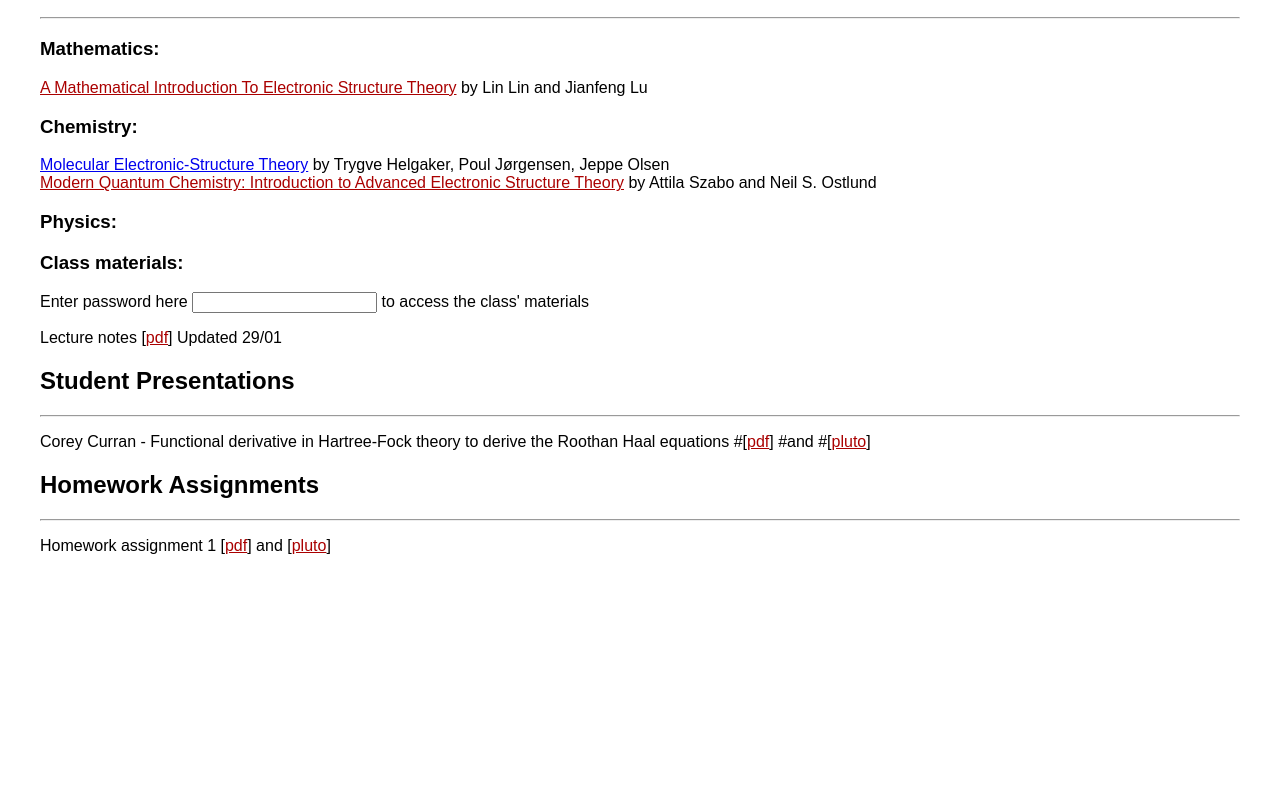
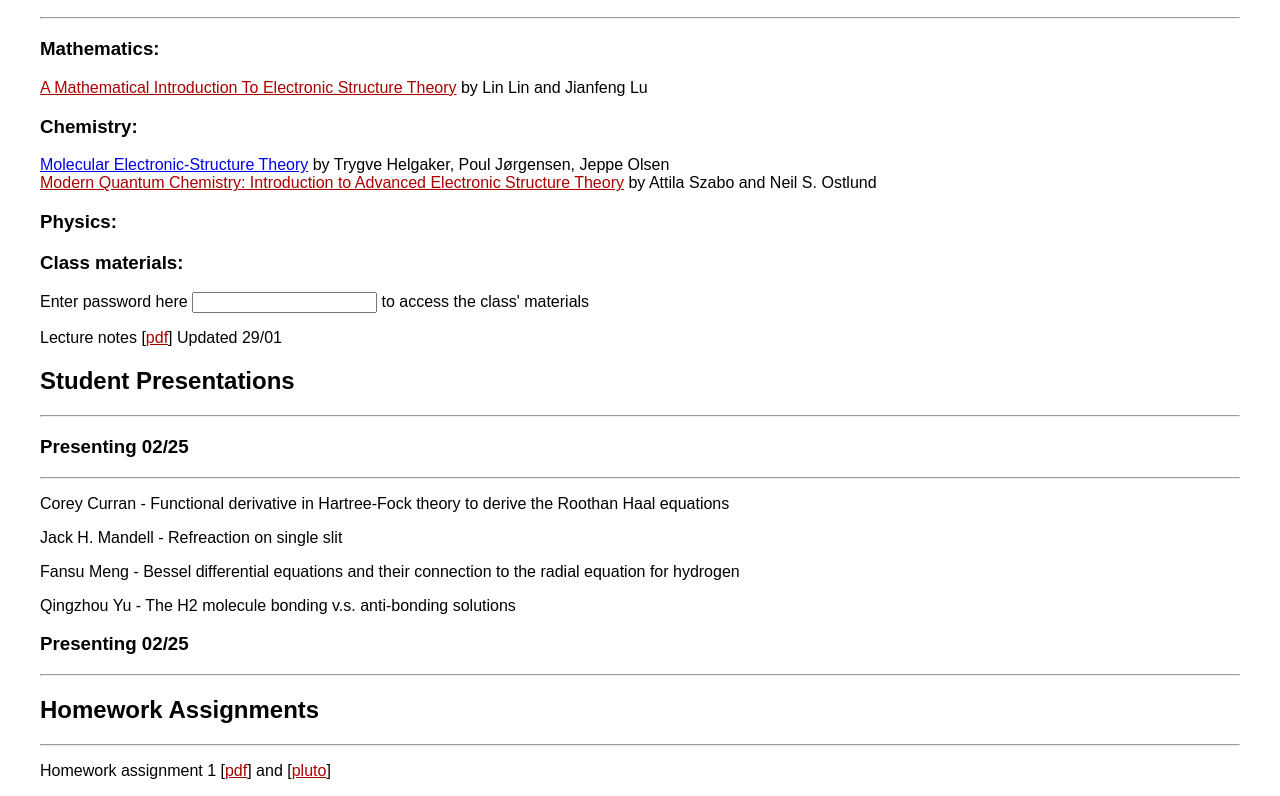
Before and after one commit to FabianFaulstich/MATH_6890_2025, a plain HTML site: page index.html in a window 1280 px wide. Shown: the part 574-1370 px from the top of the page. Before the commit the page ends 1145 px from the top, so only its background shows below. Drawn offline with nearby package versions, Linux system fonts and the light colour scheme.

Commit message:
presentations

```diff
--- a/index.html
+++ b/index.html
@@ -117,12 +117,45 @@ Updated 29/01
 <h2>Student Presentations</h2>
 <hr style="width:100%;text-align:left;margin-left:0">
 
+<h3>Presenting 02/25</h3>
+<hr style="width:100%;text-align:left;margin-left:0">
+
+
 
 <p>Corey Curran - Functional derivative in Hartree-Fock theory to derive the Roothan Haal equations
-#[<a class = "validate" href="documents/HA/HA1/HA1.pdf" style="color: rgb(170, 0, 0)" oncontextmenu = "javascript:return false" target="_blank">pdf</a>]
- #and
-#[<a class = "validate" href="documents/HA/HA1/HA1.jl" style="color: rgb(170, 0, 0)" oncontextmenu = "javascript:return false" target="_blank">pluto</a>]
+<!-- [<a class = "validate" href="documents/HA/HA1/HA1.pdf" style="color: rgb(170, 0, 0)" oncontextmenu = "javascript:return false" target="_blank">pdf</a>]
+ and
+ [<a class = "validate" href="documents/HA/HA1/HA1.jl" style="color: rgb(170, 0, 0)" oncontextmenu = "javascript:return false" target="_blank">pluto</a>] -->
 </p>
+
+
+<p>Jack H. Mandell - Refreaction on single slit
+<!--[<a class = "validate" href="documents/HA/HA1/HA1.pdf" style="color: rgb(170, 0, 0)" oncontextmenu = "javascript:return false" target="_blank">pdf</a>]
+ and
+    [<a class = "validate" href="documents/HA/HA1/HA1.jl" style="color: rgb(170, 0, 0)" oncontextmenu = "javascript:return false" target="_blank">pluto</a>]-->
+</p>
+
+
+<p>Fansu Meng - Bessel differential equations and their connection to the radial equation for hydrogen
+<!--[<a class = "validate" href="documents/HA/HA1/HA1.pdf" style="color: rgb(170, 0, 0)" oncontextmenu = "javascript:return false" target="_blank">pdf</a>]
+ and
+[<a class = "validate" href="documents/HA/HA1/HA1.jl" style="color: rgb(170, 0, 0)" oncontextmenu = "javascript:return false" target="_blank">pluto</a>] -->
+</p>
+
+
+<p>Qingzhou Yu - The H2 molecule bonding v.s. anti-bonding solutions
+<!--[<a class = "validate" href="documents/HA/HA1/HA1.pdf" style="color: rgb(170, 0, 0)" oncontextmenu = "javascript:return false" target="_blank">pdf</a>]
+ and
+    [<a class = "validate" href="documents/HA/HA1/HA1.jl" style="color: rgb(170, 0, 0)" oncontextmenu = "javascript:return false" target="_blank">pluto</a>]-->
+</p>
+
+
+<h3>Presenting 02/25</h3>
+<hr style="width:100%;text-align:left;margin-left:0">
+
+
+
+
 
 
 
```
